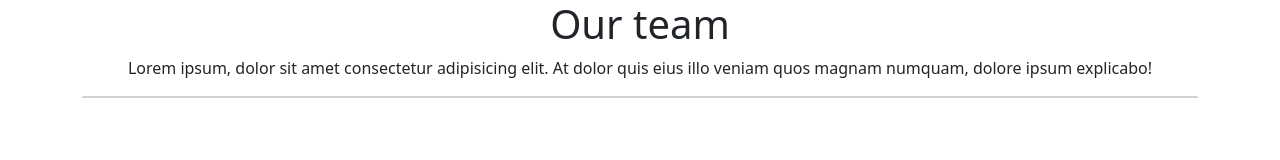
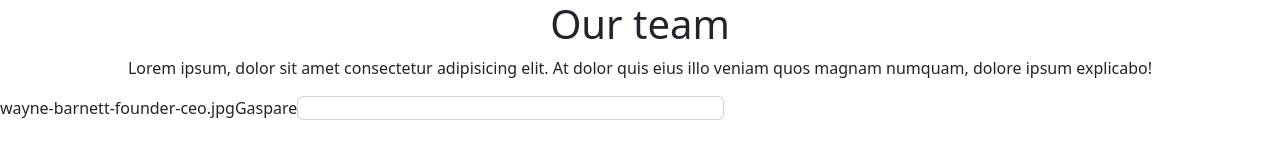
Before and after one commit to carmelocammalleri/js-our-team, a plain HTML site: page index.html in a window 1280 px wide. Drawn offline with nearby package versions, Linux system fonts and the light colour scheme.

Commit message:
[trytofix]: failed attempt

```diff
--- a/index.html
+++ b/index.html
@@ -12,10 +12,11 @@
   <title>Our Team</title>
 </head>
 <body>
-  <div id="contain" class="container text-center">
+  <div class="container text-center">
     <h1>Our team</h1>
     <p>Lorem ipsum, dolor sit amet consectetur adipisicing elit. At dolor quis eius illo veniam quos magnam numquam, dolore ipsum explicabo!</p>
   </div>
+  <div id="container-card"></div>
 
 
 
--- a/js/script.js
+++ b/js/script.js
@@ -1,5 +1,4 @@
-const container= document.getElementById('contain');
-addCard();
+const container= document.getElementById('container-card');
 
 //1. array oggetti con info personale
 const team =
@@ -10,23 +9,31 @@ const team =
     image: 'wayne-barnett-founder-ceo.jpg'
   },
   {
-  name: 'Gaspare',
-  role: 'Founder & CEO',
-  image: 'wayne-barnett-founder-ceo.jpg'
+    name: 'Gaspare',
+    role: 'Founder & CEO',
+    image: 'wayne-barnett-founder-ceo.jpg'
   }
 ]
 
 //2. visualizzazione info
 for(let person of team){
-  console.log(person.image);
+ /* console.log(person.image);
   console.log(person.name);
   console.log(person.role);
-  console.log('==================')
+  console.log('==================')*/
+  container.innerHTML =
+  `<span>${person.image}</span>
+  <span>${person.name}</span> `
+
+  addCard();
+
 }
 
 //3. creare card per inserimento dati
 function addCard() {
+
     const cards = document.createElement('div');
-    cards.classList.add('card');
+    container.classList.add('d-flex', 'flex-wrap')
+    cards.classList.add('card', 'd-flex',  'col-4');
     container.append(cards);
 }
```
